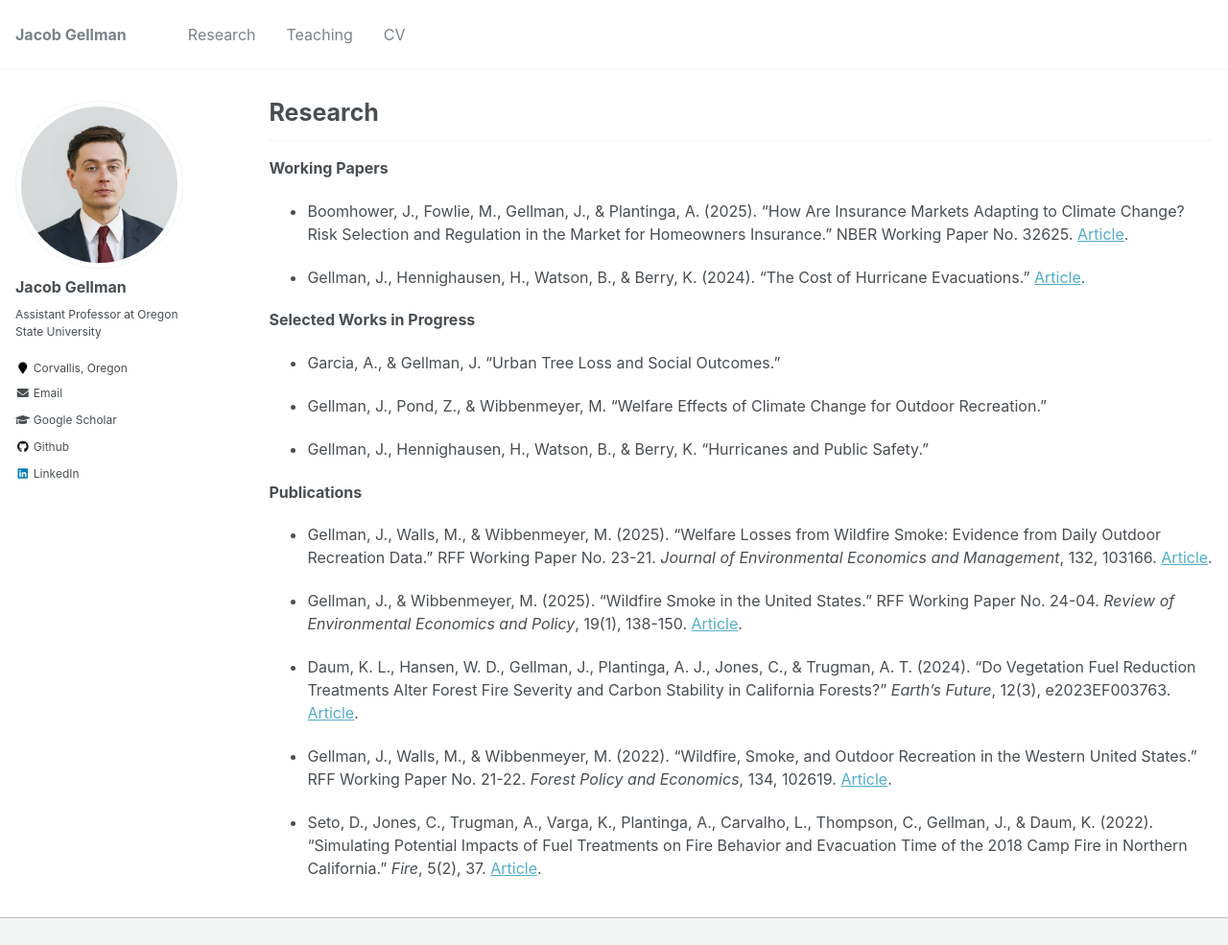
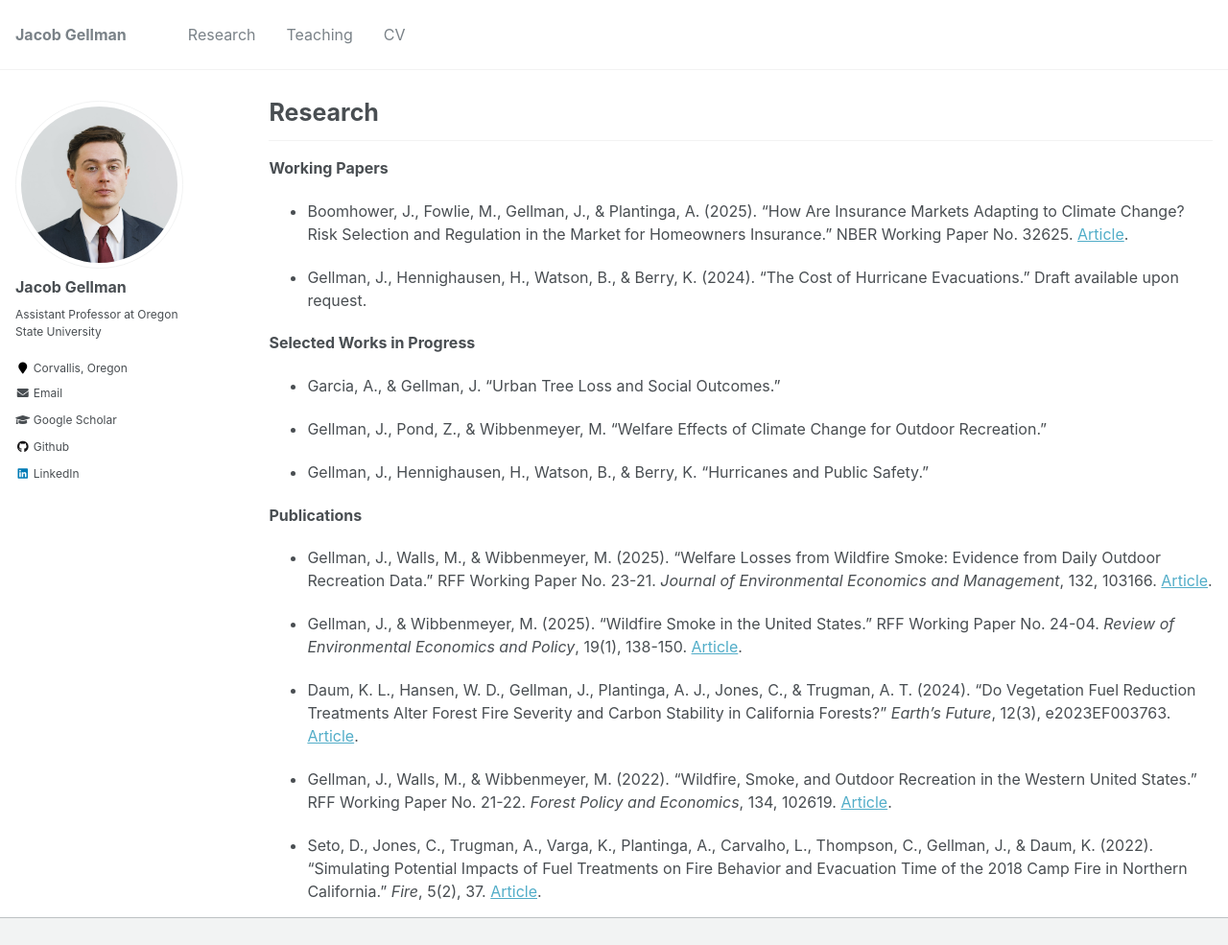
Before and after one commit to jacobgellman/jacobgellman.github.io, a Jekyll site: the page built from _pages/research.md, in a window 1280 px wide and 1137 px high, cut to the strip 0-985 px from the top of the window. Shown: the whole strip at 96% size. Built offline with Jekyll 4.4.1, drawn with Linux system fonts in a browser that asks for light colours.

Commit message:
Research page

```diff
--- a/_pages/research.md
+++ b/_pages/research.md
@@ -12,7 +12,7 @@ author_profile: true
 **Working Papers**
 * Boomhower, J., Fowlie, M., Gellman, J., & Plantinga, A. (2025). "How Are Insurance Markets Adapting to Climate Change? Risk Selection and Regulation in the Market for Homeowners Insurance." NBER Working Paper No. 32625. [Article](https://jacobgellman.github.io/files/boomhower_et_al_2025-insurance_markets_climate_change_risk.pdf).
 
-* Gellman, J., Hennighausen, H., Watson, B., & Berry, K. (2024). "The Cost of Hurricane Evacuations." [Article](https://jacobgellman.github.io/files/gellman_et_al_2024-cost_hurricane_evacuations.pdf).
+* Gellman, J., Hennighausen, H., Watson, B., & Berry, K. (2024). "The Cost of Hurricane Evacuations." Draft available upon request.
 
 **Selected Works in Progress**
 * Garcia, A., & Gellman, J. "Urban Tree Loss and Social Outcomes."
```
Also changed, not shown: 2 other files.
